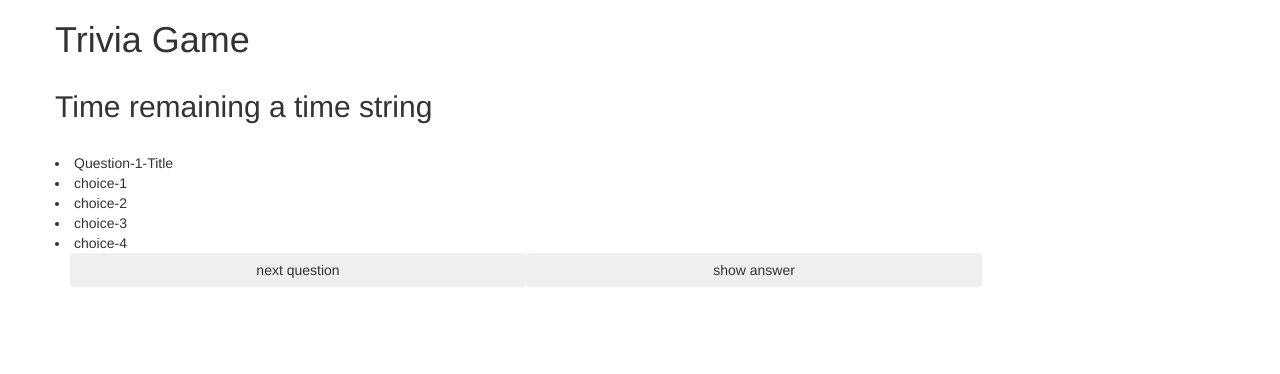
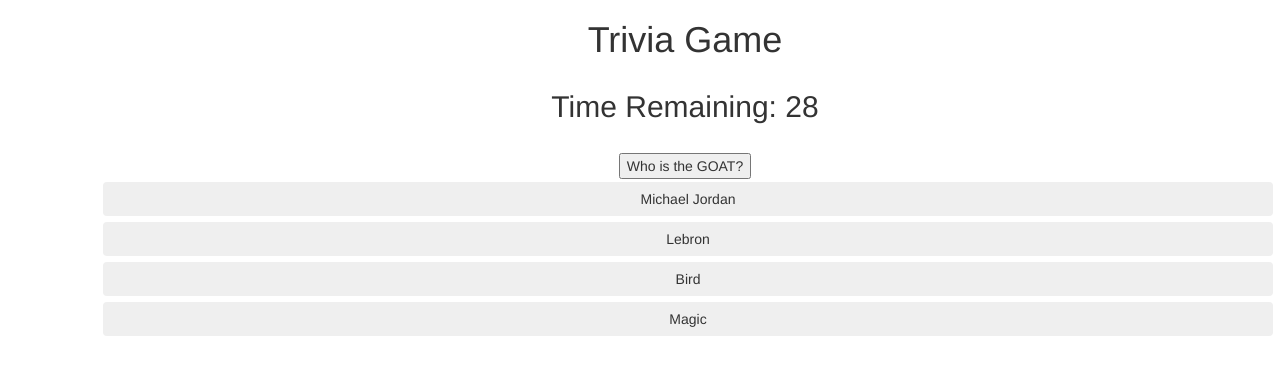
Before and after one commit to awb305/TrivaGame, a plain HTML site: page index.html in a window 1280 px wide. Both pictures are taken after a click on the button "Start". Drawn offline with nearby package versions, Linux system fonts and the light colour scheme.

Commit message:
I think it is working for the most part

```diff
--- a/assets/css/style.css
+++ b/assets/css/style.css
@@ -1,3 +1,14 @@
+.container{
+    text-align: center;
+    margin: 0 10rem;
+}
+
+.row {
+    text-align: center;
+
+}
 .btn {
-    width: 40%;
+    width: 100%;
+    margin: 3px;
+
 }
--- a/assets/javascript/app.js
+++ b/assets/javascript/app.js
@@ -2,29 +2,102 @@
 
 var questions = [
   [
-    "Question-1-Title",
-    "choice-1",
-    "choice-2",
-    "choice-3",
-    "choice-4",
-    "https://media.giphy.com/media/XK4SLmvDdNYEU/giphy.gif",
+    "Who is the GOAT?",
+    "Michael Jordan",
+    "Lebron",
+    "Bird",
+    "Magic",
+    "https://media.giphy.com/media/DYSfS7SJvJaF2/giphy.gif",
     1
   ],
   [
-    "Question-2-Title",
-    "choice-1",
-    "choice-2",
-    "choice-3",
-    "choice-4",
+    "Who was the best UNC player ever?",
+    "Bird",
+    "Michael Jordan",
+    "Kareem Abdul Jabbar",
+    "Curry",
+    "https://media.giphy.com/media/XK4SLmvDdNYEU/giphy.gif",
+    2
+  ],
+  [
+    "How does one properly address Micheal Jordan?",
+    "Mr. Jordan",
+    "Mike",
+    "His Airness",
+    "Jeff",
+    "https://media.giphy.com/media/tarn31SCK2v1S/giphy.gif",
+    3
+  ],
+  [
+    "Select the best basetball player of all time",
+    "Michael Jordan",
+    "Sally Dobbs",
+    "Pablo Sanchez",
+    "Amir Khan",
+    "https://media.giphy.com/media/W3elPX6v2bqMg/giphy.gif",
+    1
+  ],
+  [
+    "Who makes the coolest basketball shoes?",
+    "Curry",
+    "Kyrie",
+    "Kobe",
+    "Michael Jordan",
+    "https://media.giphy.com/media/kMivT1IwY3T8c/giphy.gif",
+    4
+  ],
+  [
+    "Who won 6 NBA championships?",
+    "Tim Tebow",
+    "Michael Jordan",
+    "Dale",
+    "Lebron",
+    "https://media.giphy.com/media/A4lWCSfHToEdG/giphy.gif",
+    2
+  ],
+  [
+    "Who is better than LeBron James?",
+    "Michael Jordan",
+    "Curry",
+    "Brady",
+    "You",
+    "https://media.giphy.com/media/lrf5jEbnpVUek/giphy.gif",
+    1
+  ],
+  [
+    "Who is kinda a terrible owner",
+    "Cuban",
+    "Michael Jordan",
+    "Paul Allen",
+    "Peter Holt",
+    "https://media.giphy.com/media/d3MLV9CB1iYb0IBG/giphy.gif",
+    2
+  ],
+  [
+    "Who probably had a tutor do all of his school work?",
+    "Michael Jordan",
+    "Science Majors",
+    "Lebron",
+    "Not this answer",
+    "https://media.giphy.com/media/Rnc6rVjrGc9bi/giphy.gif",
+    1
+  ],
+  [
+    "What was this quiz about?",
+    "You",
+    "Michael Jordan",
+    "JavaScript",
+    "French Fries",
     "https://media.giphy.com/media/DYSfS7SJvJaF2/giphy.gif",
     2
   ],
-  ["Question-3-Title", "choice-1", "choice-2", "choice-3", "choice-4"],
-  ["Question-4-Title", "choice-1", "choice-2", "choice-3", "choice-4"]
+
+
 ];
 
-var time = "a time string";
+var time = 30;
 var questionNumber = 0;
+var numberCorrect = 0;
 
 //functions
 
@@ -54,7 +127,8 @@ function setHtml() {
   row = $("<div>", { class: "row row-2" });
   col = $("<div>", { class: "col" });
   h2 = $("<h2>");
-  h2.text("Time remaining " + time);
+  h2.addClass('time');
+  h2.text("Time Remaining " + time);
   col.append(h2);
   row.append(col);
   container.append(row);
@@ -71,37 +145,79 @@ function setHtml() {
 
   var row = $("<div>", { class: "row row-4" });
   var col = $("<div>", { class: "col" });
-  col.append($("<li>", { class: "question-title" }));
-  col.append($("<li>", { class: "choice-1" }));
-  col.append($("<li>", { class: "choice-2" }));
-  col.append($("<li>", { class: "choice-3" }));
-  col.append($("<li>", { class: "choice-4" }));
+
+
+  col.append($("<button>", { class: "question-title" }));
+  col.append($("<button>", { class: "btn choice choice-1" }));
+  col.append($("<button>", { class: "btn choice choice-2" }));
+  col.append($("<button>", { class: "btn choice choice-3" }));
+  col.append($("<button>", { class: "btn choice choice-4" }));
   row.append(col);
   container.append(row);
 
-  //** to be deleted! I'm making this to work through question cycling */
-
-  var button = $("<button>", { type: "button", class: "btn next-question" });
-  button.text("next question");
-  $(".container").append(button);
-
-  button = $("<button>", { type: "button", class: "btn show-answer" });
-  button.text("show answer");
-  $(".container").append(button);
 }
 
 function setQuestion(questionNumber) {
-  console.log("you reached current questions!");
+
 
   var currentQuestion = questions[questionNumber];
+
+  //places the true for the right answer in the 'answer' attr
+
+  var answer = currentQuestion[currentQuestion[6]];
+  $('.'+ answer).attr("answer", true);
+
+
 
   $(".question-title").text(currentQuestion[0]);
   $(".choice-1").text(currentQuestion[1]);
   $(".choice-2").text(currentQuestion[2]);
   $(".choice-3").text(currentQuestion[3]);
   $(".choice-4").text(currentQuestion[4]);
+
+
 }
 
+function setTimer(){
+  time--;
+
+  if(time < 1){
+    recordAnswer();
+    time = 30;
+  }
+
+  $('.time').text("Time Remaining: " + time);
+
+
+}
+
+function recordAnswer(){
+
+
+
+  if($(this).attr('answer')){
+    numberCorrect++;
+  }
+
+  reset();
+
+}
+
+function reset(){
+
+  setAnswer(questionNumber);
+  questionNumber++;
+  setQuestion(questionNumber);
+  setTimeout(function(){
+    time = 30;
+    setHtml();
+    setQuestion(questionNumber);
+    answers = $(".btn.show-answer");
+    console.log("last answer", answers);
+  }
+    , 5000);
+
+}
 function setAnswer(questionNumber) {
   var currentQuestion = questions[questionNumber];
 
@@ -149,6 +265,7 @@ function setAnswer(questionNumber) {
 
   // the correct answer is referenced from the 6th element of the currentQuestion array to itself
 
+
   h5.text("The correct answer is " + currentQuestion[currentQuestion[6]]);
   col.append(h5);
   col.append(
@@ -161,7 +278,23 @@ function setAnswer(questionNumber) {
 }
 
 $(document).ready(function() {
-  $(".start").click(function() {
+
+  $('body').on('click','.start',function(){
+    setHtml();
+    setQuestion(questionNumber);
+    setInterval(setTimer, 1000);
+  }).on('click', '.choice', recordAnswer);
+
+
+
+
+
+
+
+
+
+
+  /* $(".start").click(function() {
     setHtml();
     setQuestion(questionNumber);
 
@@ -188,5 +321,8 @@ $(document).ready(function() {
           , 3000);
 
     });
-  });
+  }); */
+
+
+
 });
--- a/index.html
+++ b/index.html
@@ -20,7 +20,7 @@
                 <h1>Trivia Game</h1>
             </div>
         </div>
-        <div class="row row-2">
+        <div class="row justify-content-center row-2">
             <div class="col">
                 <button type="button" class="btn start">Start</button>
             </div>
```
